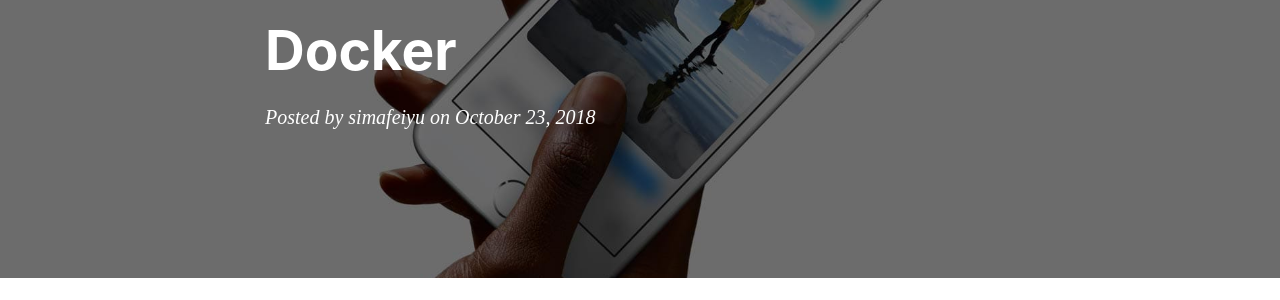
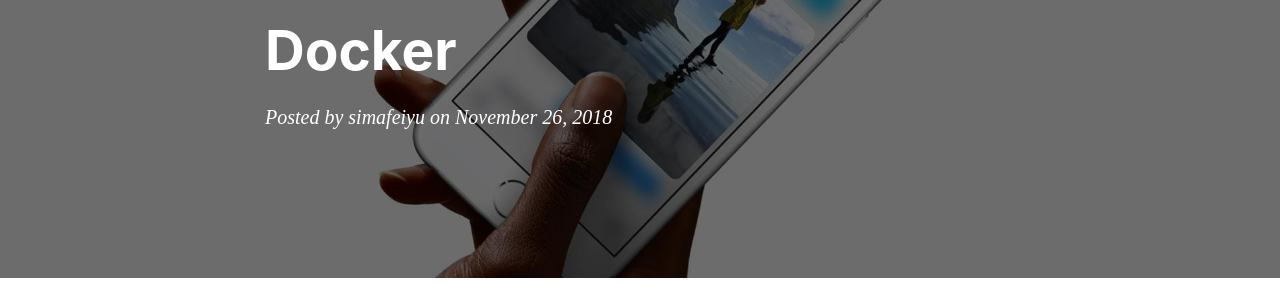
Before and after one commit to simafeiyu/simafeiyu.github.io, a Jekyll site: the page built from _posts/2018-11-26-Docker.md, in a window 1280 px wide and 900 px high. Shown: the part 179-479 px from the top of the window. Built offline with Jekyll 4.4.1, drawn with Linux system fonts in a browser that asks for light colours; nearby versions of some CDN libraries; comment, search, counter and statistics services are not loaded; some of the changed text lies outside the part shown.

Commit message:
添加博文

```diff
--- a/_posts/2018-11-26-Docker.md
+++ b/_posts/2018-11-26-Docker.md
@@ -2,7 +2,7 @@
 layout:     post
 title:      Docker
 subtitle:
-date:       2018-10-23
+date:       2018-11-26
 author:     simafeiyu
 header-img: img/post-bg-ios9-web.jpg
 catalog: true
```
